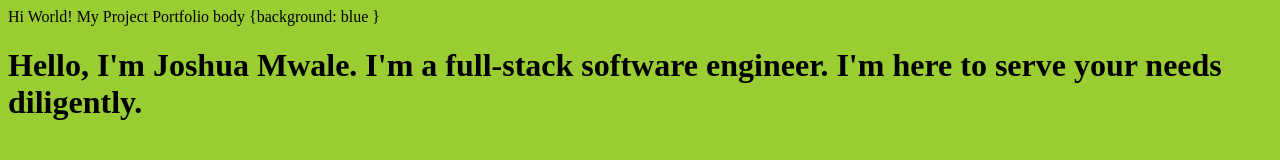
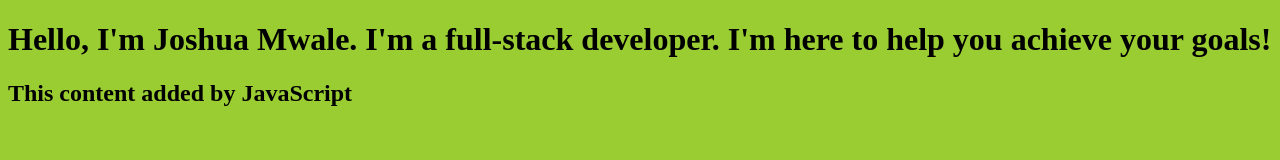
Before and after one commit to joshuamwale/Project-portfolio, a plain HTML site: page index.html in a window 1280 px wide. Drawn offline with Linux system fonts and the light colour scheme.

Commit message:
add script.js, connect to index.html

```diff
--- a/index.html
+++ b/index.html
@@ -1,17 +1,19 @@
-Hi World! My Project Portfolio
+<!--Hi World! My Project Portfolio -->
 <!DOCTYPE html>
 <html lang="en">
     <head>
         <link rel="stylesheeet" href="style.css"/>
     <style>
-        body {background: yellowgreen;}
+        <!-- body {background: yellowgreen;} -->
     </style>
     </head>
     <title>My Project Portfolio</title>
     <body>
-        body {background: blue
-        }
+
+
     </body>
     <h1>
-       Hello, I'm Joshua Mwale. I'm a full-stack software engineer. I'm here to serve your needs diligently.
+       Hello, I'm Joshua Mwale. I'm a full-stack developer. I'm here to help you achieve your goals!
+
+       <script src="script.js"></script>
     </html>
--- /dev/null
+++ b/script.js
@@ -0,0 +1,3 @@
+const h2 = document.createElement("h2");
+h2.textContent = "This content added by JavaScript";
+document.querySelector("body").appendChild(h2);
```
